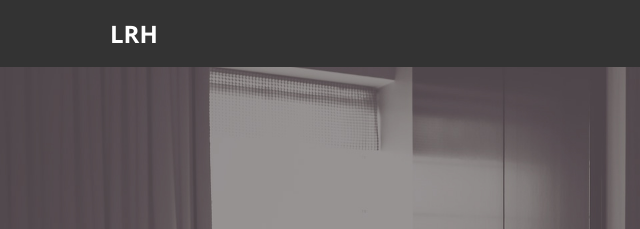
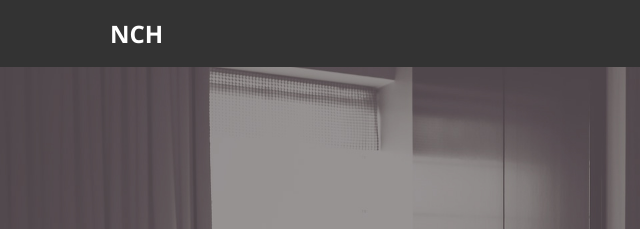
Before and after one commit to NicolasConaway/hotel-app, a plain HTML site: page index.html in a window 1280 px wide. Shown: the top 229 px of the page, 0-640 px from the left. Drawn offline with Linux system fonts and the light colour scheme.

Commit message:
second commit

```diff
--- a/index.html
+++ b/index.html
@@ -13,7 +13,7 @@
     <header>
         <nav id="navbar">
             <div class="container">
-                <h1 class="logo">LRH</h1>
+                <h1 class="logo">NCH</h1>
                 <ul>
                     <li><a class="current" href="index.html">Home</a></li>
                     <li><a href="about.html">About</a></li>
```
